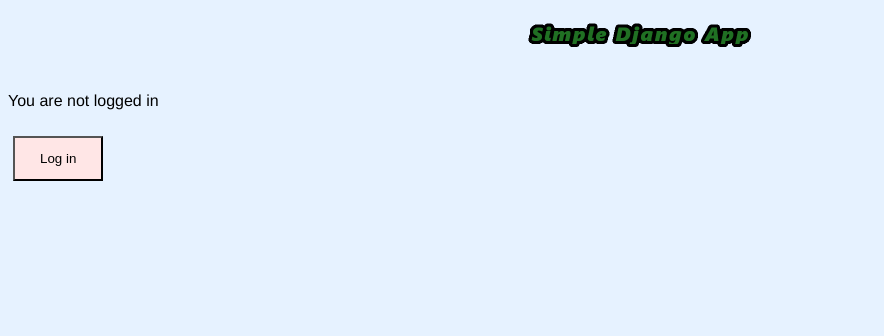
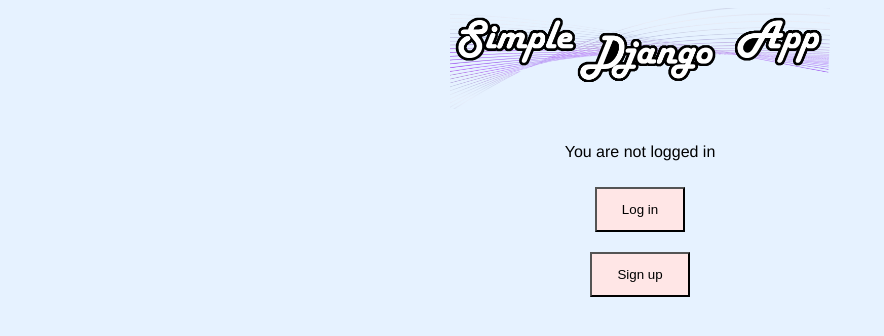
Before and after one commit to Jendzej/authenticationapp, a Django app: page / in a window 1280 px wide. Shown: the top 336 px of the page, without its empty margins (0-884 px from the left). Run offline with Django 4.2, Linux system fonts and the light colour scheme.

Commit message:
Dockerfile and logo update

```diff
--- a/mainapp/mainapp/settings.py
+++ b/mainapp/mainapp/settings.py
@@ -12,7 +12,7 @@
 
 from pathlib import Path
 
-# Build paths inside the project like this: BASE_DIR / 'subdir'.
+# Build paths inside the  project like this: BASE_DIR / 'subdir'.
 BASE_DIR = Path(__file__).resolve().parent.parent
 
 
--- a/mainapp/static/styles/stylesheet.css
+++ b/mainapp/static/styles/stylesheet.css
@@ -1,6 +1,7 @@
 html {
     font-family: "Helvetica", "Verdana", sans-serif;
     background-color: #E6F2FF;
+    text-align: center;
 }
 
 h2 {
@@ -23,5 +24,5 @@
 .logo_img {
     margin: auto;
     display: block;
-    width: 250px;
+    width: 30%;
 }
--- a/mainapp/templates/home.html
+++ b/mainapp/templates/home.html
@@ -6,8 +6,8 @@
       {% block content %}
       <link rel="stylesheet" href="{% static 'styles/stylesheet.css' %}">
   </head>
-  <body>
-    <div>
+
+  <body style="text-align:center;">
     <img src="{% static 'images/logo.png' %}" class="logo_img"><br>
     {% if user.is_authenticated %}
     Hi {{ user.username }}!<br>
@@ -22,9 +22,13 @@
         <button>
             Log in
         </button>
+    </a><br>
+    <a href="{% url 'signup' %}">
+        <button>
+            Sign up
+        </button>
     </a>
     {% endif %}
     {% endblock %}
-    </div>
   </body>
 </html>
--- a/mainapp/templates/registration/login.html
+++ b/mainapp/templates/registration/login.html
@@ -6,8 +6,6 @@
     </head>
 
     <body>
-        <div>
-            <img src="{% static 'images/logo.png' %}" class="logo_img"><br>
         {% block title %}Login{% endblock %}
         {% block content %}
         <h2>Log In</h2>
@@ -17,6 +15,5 @@
             <button type="submit">Log In</button>
         </form>
         {% endblock %}
-        </div>
     </body>
 </html>
```
Also changed, not shown: mainapp/static/images/logo.png, 1 other file. Lines whose indentation alone changed are shown as unchanged.
